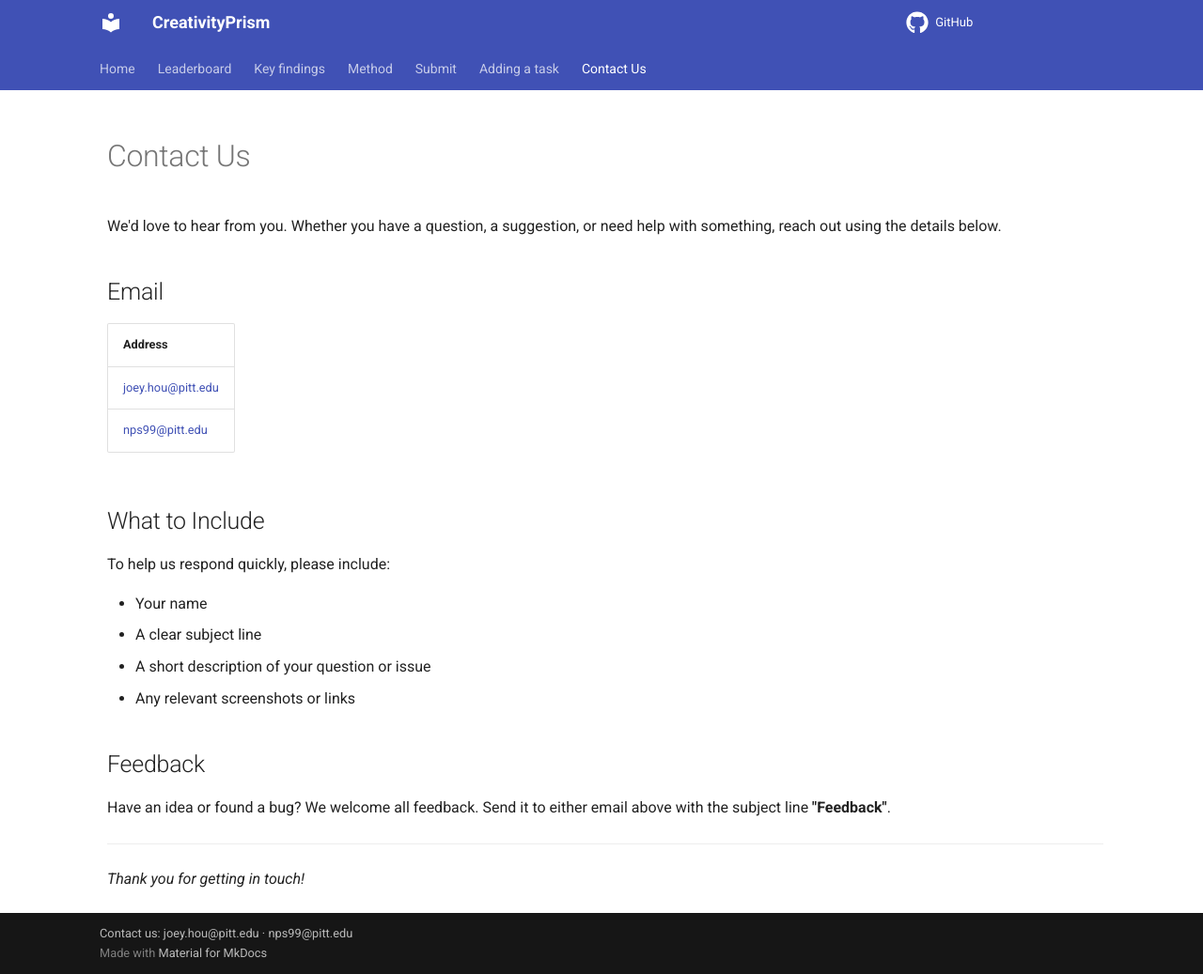
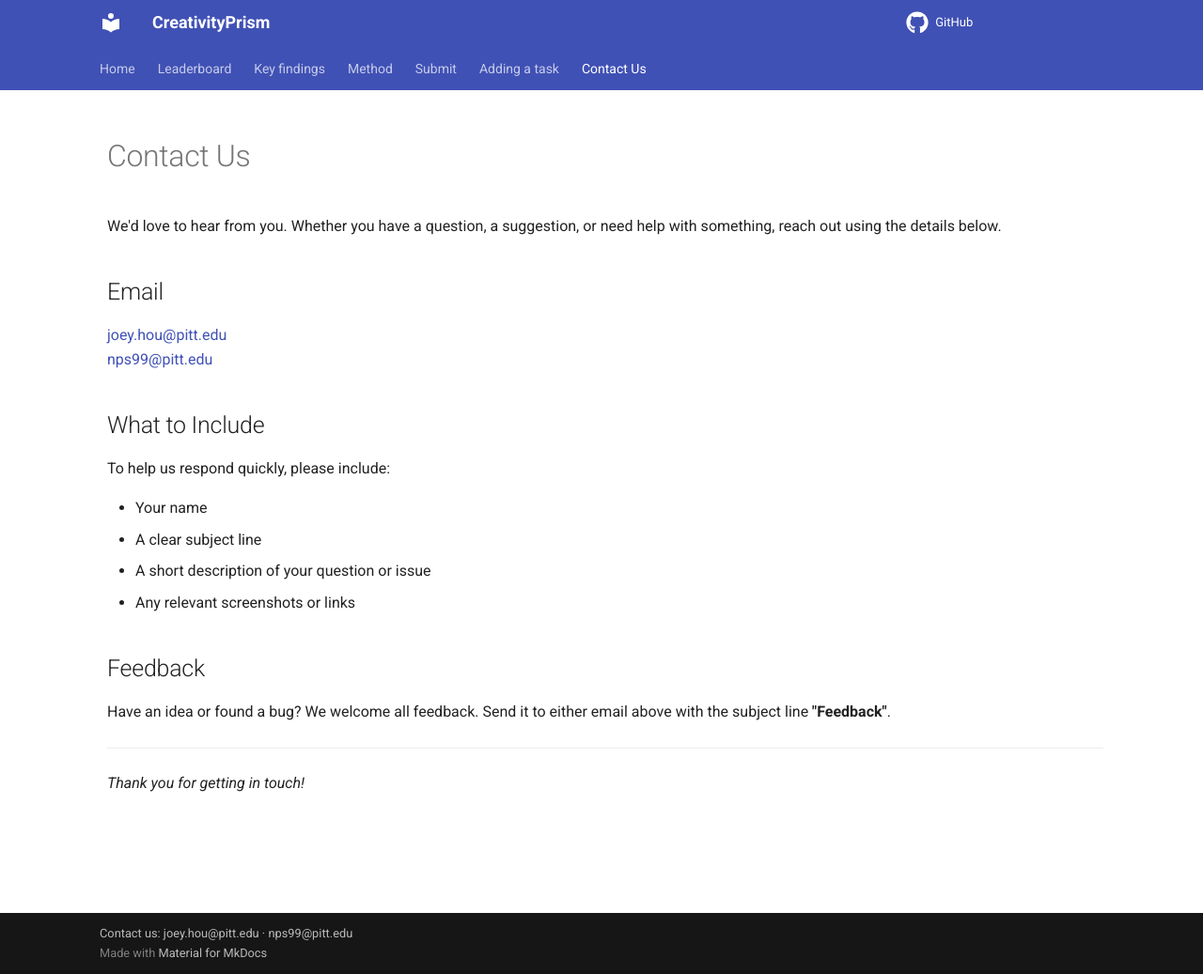
Before and after one commit to JoeyHou/CreativityPrism, an MkDocs documentation site: the page built from docs/contact.md, in a window 1280 px wide and 1037 px high. Shown: the whole window at 94% size. Built offline with MkDocs 1.6.1 and Material for MkDocs 9.7.7, drawn with Linux system fonts in a browser that asks for light colours; comment, search, counter and statistics services are not loaded.

Commit message:
contact.md

```diff
--- a/docs/contact.md
+++ b/docs/contact.md
@@ -4,11 +4,8 @@ We'd love to hear from you. Whether you have a question, a suggestion, or need h
 
 ## Email
 
-| Address |
-|---|
- [joey.hou@pitt.edu](mailto:joey.hou@pitt.edu) |
- [nps99@pitt.edu](mailto:nps99@pitt.edu) |
-
+[joey.hou@pitt.edu](mailto:joey.hou@pitt.edu) <br>
+[nps99@pitt.edu](mailto:nps99@pitt.edu)
 
 ## What to Include
 
```
